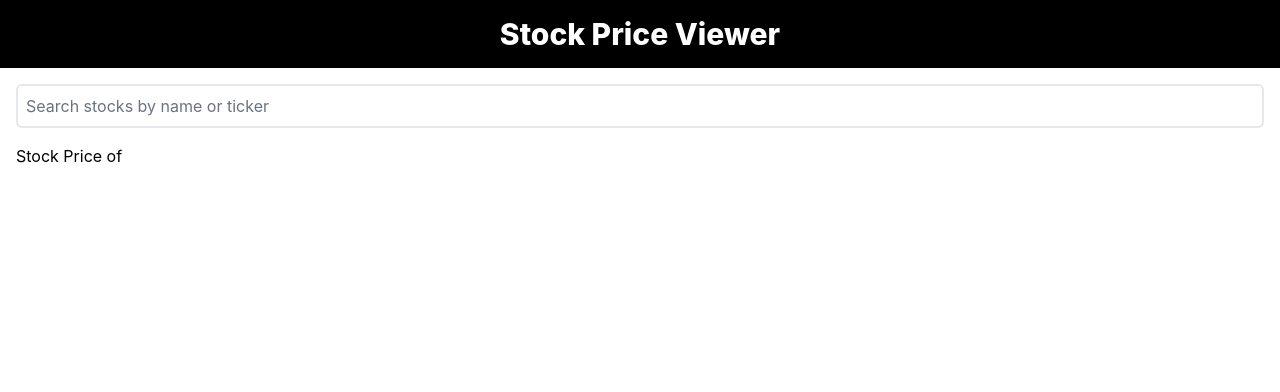
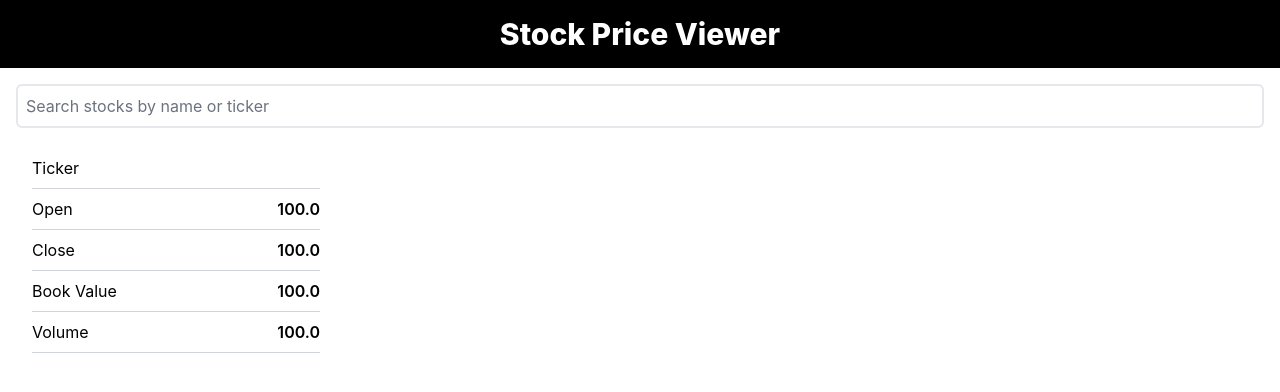
Before and after one commit to jnoorul/stock-price-viewer, a React (Create React App) app: page / in a window 1280 px wide. Shown: the top 392 px of the page. Built offline with nearby package versions, Linux system fonts and the light colour scheme.

Commit message:
styling for price card

```diff
--- a/src/components/StockPrice/StockPrice.tsx
+++ b/src/components/StockPrice/StockPrice.tsx
@@ -1,3 +1,25 @@
 export function StockPrice({ ticker }: { ticker: string }) {
-  return <div>Stock Price of {ticker}</div>;
+  return (
+    <div className="px-4 py-1 sm:w-full md:w-80">
+      <LabelValue label="Ticker" value={ticker} />
+      <LabelValue label="Open" value="100.0" />
+      <LabelValue label="Close" value="100.0" />
+      <LabelValue label="Book Value" value="100.0" />
+      <LabelValue label="Volume" value="100.0" />
+    </div>
+  );
 }
+
+interface LabelValueProps {
+  label: string;
+  value?: string;
+}
+
+export function LabelValue({ label, value }: LabelValueProps) {
+  return (
+    <div className="py-2 border-b border-gray-300 flex flex-row justify-between">
+      <label>{label}</label>
+      <h5 className="font-semibold">{value}</h5>
+    </div>
+  );
+}
```
